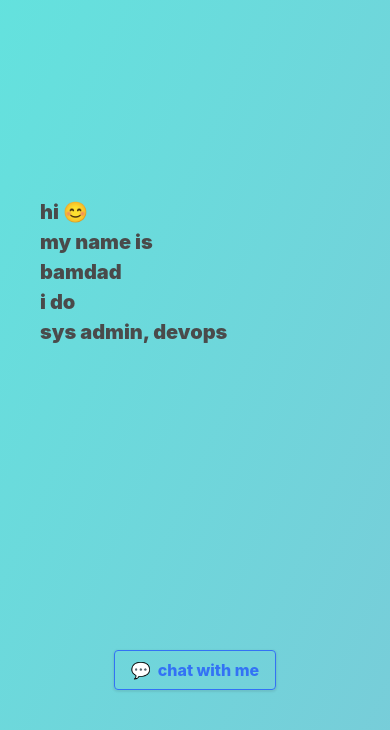
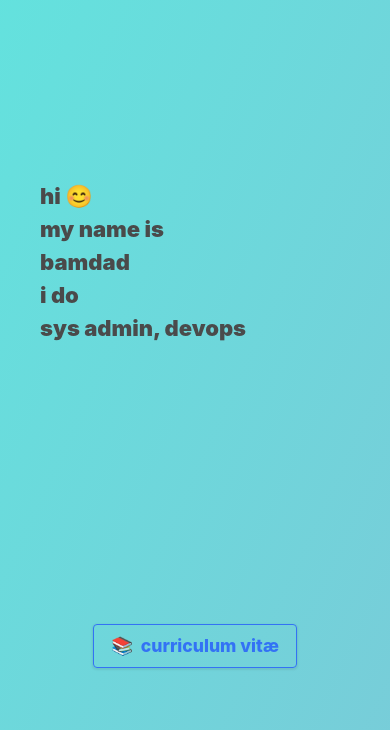
Before and after one commit to bamdadfr/bamdad.fr, a React (Create React App) app: page / in a window 390 px wide. Shown: the top 730 px of the page. Built offline with nearby package versions, Linux system fonts and the light colour scheme.

Commit message:
feat: new responsive and links [force-release]

```diff
--- a/src/components/app.style.tsx
+++ b/src/components/app.style.tsx
@@ -20,9 +20,55 @@ html {
     background: linear-gradient(to bottom right, #5EE7DF, #B490CA);
     background-size: 400% 400%;
 
+    /* breakpoints */
+
+    /* iPhone 4 */
+
+    @media only screen and (max-height: 480px) {
+        font-size: 0.5em;
+    }
+
+    /* iPhone 5/SE */
+
+    @media only screen and (min-height: 481px) {
+        font-size: 0.7em;
+    }
+
+    /* iPhone X */
+
+    @media only screen and (min-width: 375px) and (min-height: 812px) {
+        font-size: 1.1em;
+    }
+
+    /* iPad */
+
+    @media only screen and (min-width: 768px) and (min-height: 1024px) {
+        font-size: 1.1em;
+    }
+
+    /* iPad Pro */
+
+    @media only screen and (min-width: 1024px) and (min-height: 1366px) {
+        font-size: 1.3em;
+    }
+
+    /* Generic Laptop */
+
+    @media only screen and (min-width: 1280px) {
+        font-size: 1.1em;
+    }
+
+    /* 4K */
+
+    @media only screen and (min-height: 2000px) {
+        font-size: 2em;
+    }
+
     /* -webkit-animation: AnimationName 5s cubic-bezier(.42, 0, .58, 1) infinite; */
 
     /* -moz-animation: AnimationName 5s cubic-bezier(.42, 0, .58, 1) infinite; */
+
+    /* animation */
 
     animation: AnimationName 5s cubic-bezier(.42, 0, .58, 1) infinite;
 
--- a/src/components/contact.data.tsx
+++ b/src/components/contact.data.tsx
@@ -49,16 +49,21 @@ const buttons = {
     'portfolio': (): React.ReactElement => (
         <Button
             className="button is-danger is-outlined"
+            onClick={(): void => {
+
+                window.location.href = 'https://github.com/bamdadsabbagh'
+
+            }}
         >
             <span role="img" aria-label="chat">
                 👨🏻‍💻
             </span>
-            &nbsp; check my work
+            &nbsp; portfolio
         </Button>
     ),
     'email': (): React.ReactElement => (
         <Button
-            className="button is-danger is-outlined"
+            className="button is-warning is-outlined"
             onClick={(): void => {
 
                 window.location.href = 'mailto:hello@bamdadsabbagh.com'
@@ -66,7 +71,7 @@ const buttons = {
             }}
         >
             <span role="img" aria-label="computer">
-                👨🏻‍💻
+                ✍️
             </span>
             &nbsp; email me
         </Button>
@@ -86,11 +91,28 @@ const buttons = {
             &nbsp; call me
         </Button>
     ),
+    'cv': (): React.ReactElement => (
+        <Button
+            className="button is-outlined"
+            onClick={(): void => {
+
+                window.location.href = 'https://gist.github.com/bamdadsabbagh/fdaed44d9ba38b29673cccae99c89d43'
+
+            }}
+        >
+            <span role="img" aria-label="phone">
+                📚
+            </span>
+            &nbsp; curriculum vitæ
+        </Button>
+    ),
 }
 
 export const ContactData = [
-    (k: number): ReactElement => template (k, <buttons.chatbot />, 4000),
-    // (k: number): ReactElement => template (k, <buttons.portfolio />, 4000),
-    (k: number): ReactElement => template (k, <buttons.email />, 5000),
-    (k: number): ReactElement => template (k, <buttons.call />, 6000),
+    // (k: number): ReactElement => template (k, <buttons.chatbot />, 4000),
+    (k: number): ReactElement => template (k, <buttons.cv />, 4000),
+    (k: number): ReactElement => template (k, <buttons.portfolio />, 5000),
+    (k: number): ReactElement => template (k, <buttons.email />, 6000),
+    // (k: number): ReactElement => template (k, <buttons.call />, 6000),
+    // (k: number): ReactElement => template (k, <buttons.cv />, 7000),
 ]
--- a/src/components/contact.tsx
+++ b/src/components/contact.tsx
@@ -10,7 +10,8 @@ const Column = styled.div`
     /* border: 1px dashed blue; */
 
     align-self: flex-end;
-    margin-bottom: -20px;
+
+    /* margin-bottom: -200px; */
 `
 
 const Div = styled.div`
--- a/src/components/languages.renderer.tsx
+++ b/src/components/languages.renderer.tsx
@@ -97,7 +97,7 @@ const Icon = styled.div`
     /* border: 1px dashed red; */
 
     padding-left: 30px;
-    margin-bottom: -18px;
+    margin-bottom: -0.3em;
 `
 
 const Text = styled.div`
```
Also changed, not shown: src/components/footer.data.tsx (+0 -7 lines).
